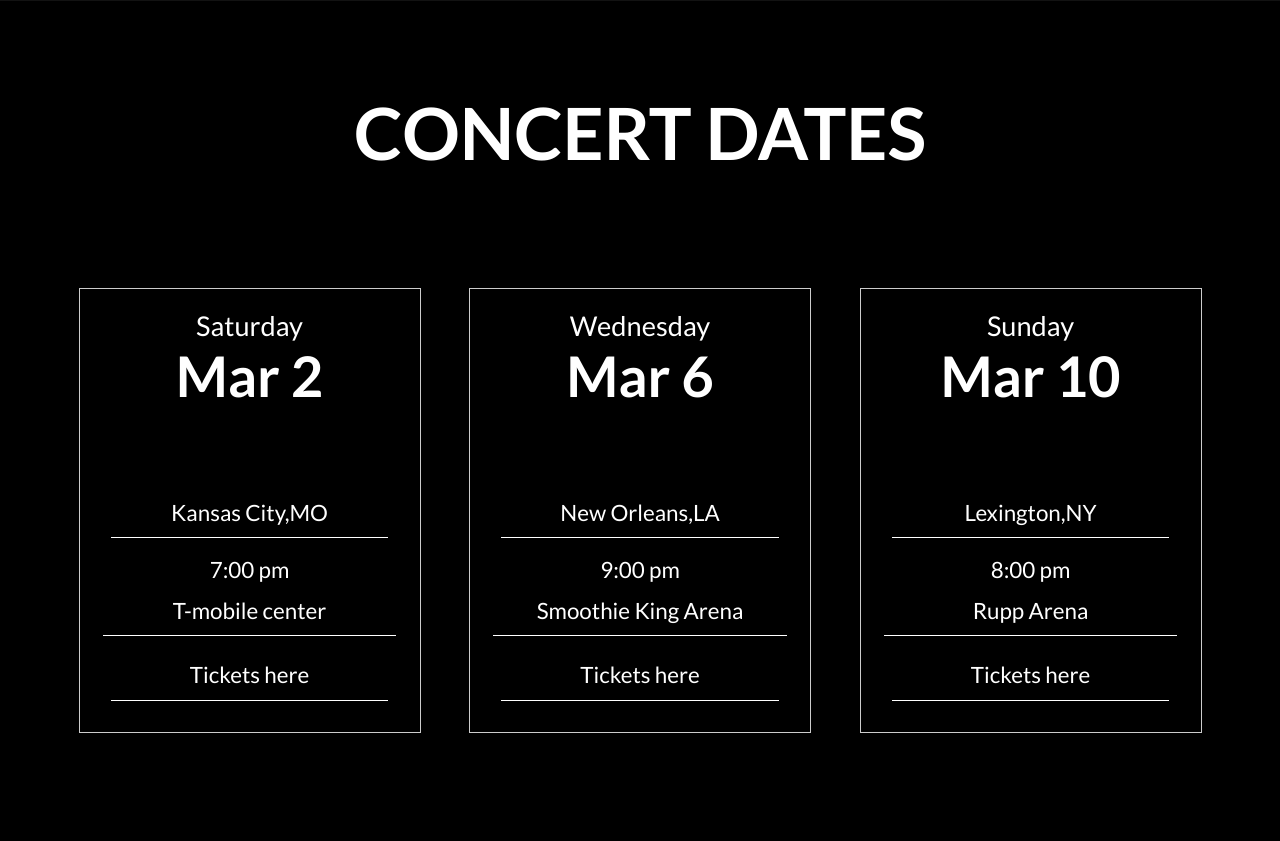
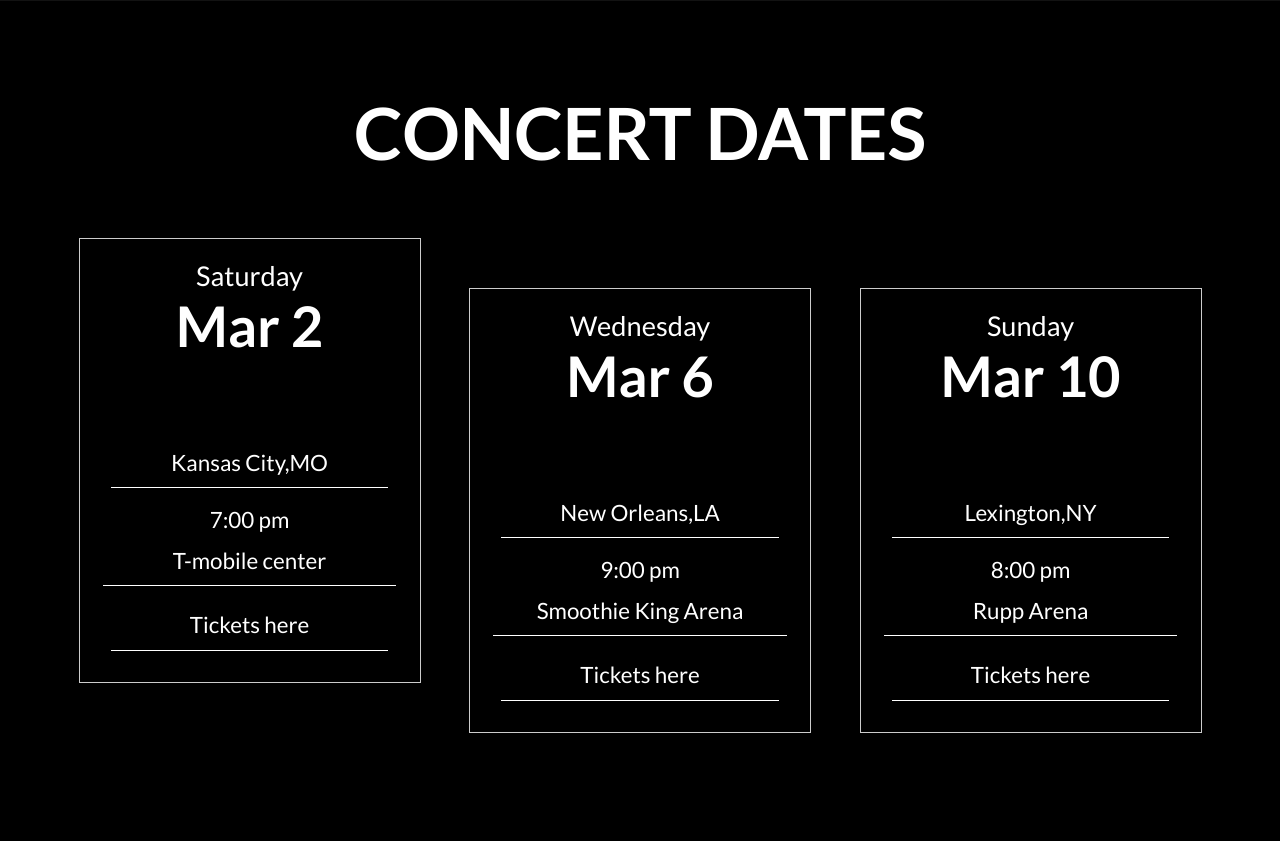
Before and after one commit to Spotify-Soulmate-Team/Spotify-Soulmate, a PHP site: page /fav-artist.html in a window 1280 px wide, with the pointer over the restyled element. Shown: the part 1667-2508 px from the top of the page. Run offline with PHP 8.4, Linux system fonts and the light colour scheme.

Commit message:
concert-transition

```diff
--- a/css/fav-artist.css
+++ b/css/fav-artist.css
@@ -128,6 +128,9 @@ body{
   width: 300px;
   transition: all 0.3s ease;
 }
+.concert:hover{
+  transform: translateY(-50px);
+}
 .concert-info{
   text-align: center;
   margin: 0.5em;
```
